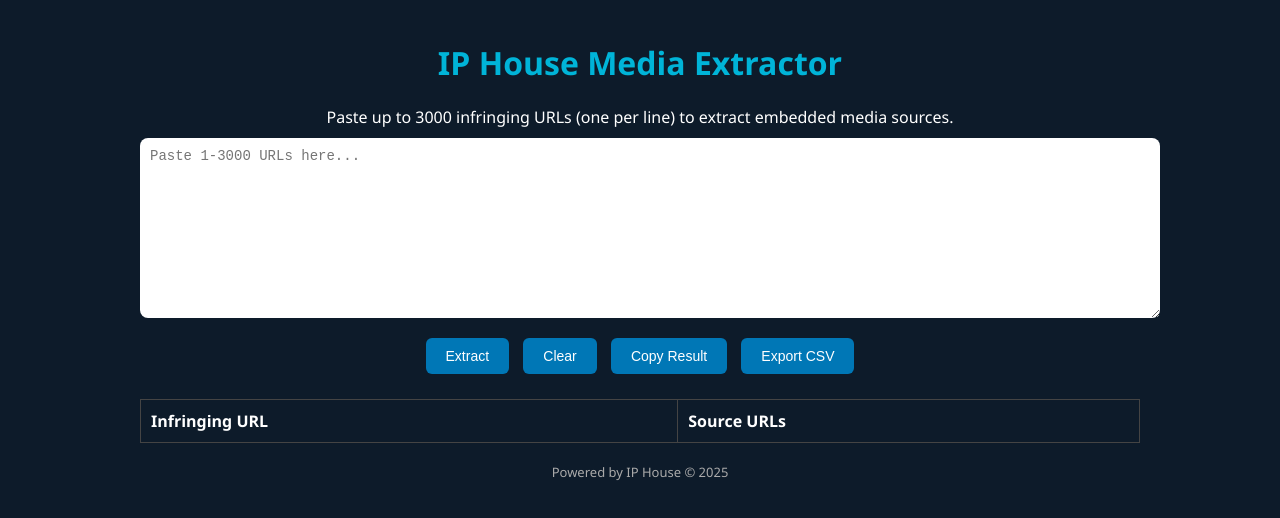
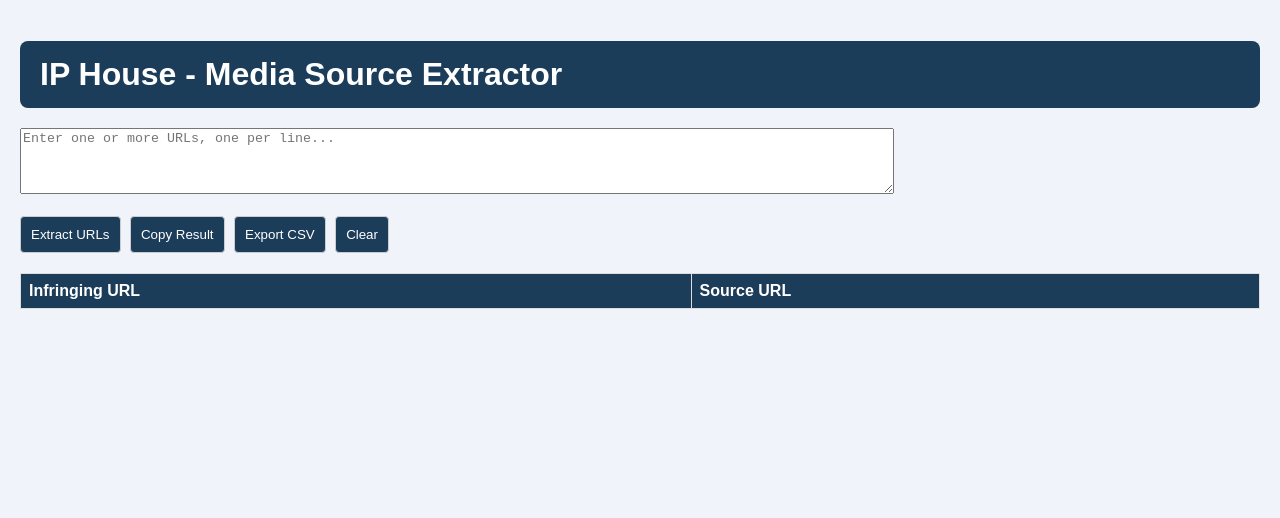
Before and after one commit to kumarnavin56324/ip-house-scraper, a website: page index.html in a window 1280 px wide. Drawn offline with Linux system fonts and the light colour scheme.

Commit message:
Add files via upload

```diff
--- a/index.html
+++ b/index.html
@@ -1,32 +1,117 @@
+
 <!DOCTYPE html>
 <html lang="en">
 <head>
   <meta charset="UTF-8" />
-  <meta name="viewport" content="width=device-width, initial-scale=1.0"/>
-  <title>IP House Media Extractor</title>
-  <link rel="stylesheet" href="styles.css" />
+  <meta name="viewport" content="width=device-width, initial-scale=1.0" />
+  <title>IP House - Media Source Extractor</title>
+  <style>
+    body {
+      font-family: Arial, sans-serif;
+      background-color: #f0f4fa;
+      margin: 0;
+      padding: 20px;
+      color: #333;
+    }
+    h1 {
+      color: #fff;
+      background-color: #1c3d5a;
+      padding: 15px 20px;
+      border-radius: 8px;
+      margin-bottom: 20px;
+    }
+    input, button {
+      padding: 10px;
+      margin-right: 5px;
+      border: 1px solid #ccc;
+      border-radius: 4px;
+    }
+    button {
+      background-color: #1c3d5a;
+      color: white;
+      cursor: pointer;
+    }
+    button:hover {
+      background-color: #2d567c;
+    }
+    table {
+      width: 100%;
+      border-collapse: collapse;
+      margin-top: 20px;
+    }
+    th, td {
+      border: 1px solid #ddd;
+      padding: 8px;
+      text-align: left;
+    }
+    th {
+      background-color: #1c3d5a;
+      color: white;
+    }
+  </style>
 </head>
 <body>
-  <div class="container">
-    <h1>IP House Media Extractor</h1>
-    <p class="subtitle">Paste up to 3000 infringing URLs (one per line) to extract embedded media sources.</p>
-    <textarea id="inputUrls" placeholder="Paste 1-3000 URLs here..."></textarea>
-    <div class="actions">
-      <button onclick="extract()">Extract</button>
-      <button onclick="clearOutput()">Clear</button>
+  <h1>IP House - Media Source Extractor</h1>
+  <textarea id="urlInput" rows="4" style="width: 70%;" placeholder="Enter one or more URLs, one per line..."></textarea>
+  <br><br>
+  <button onclick="extractMedia()">Extract URLs</button>
   <button onclick="copyResult()">Copy Result</button>
   <button onclick="exportCSV()">Export CSV</button>
-    </div>
+  <button onclick="clearTable()">Clear</button>
   <table id="resultTable">
     <thead>
-        <tr><th>Infringing URL</th><th>Source URLs</th></tr>
+      <tr><th>Infringing URL</th><th>Source URL</th></tr>
     </thead>
     <tbody></tbody>
   </table>
-    <footer>
-      <p>Powered by IP House © 2025</p>
-    </footer>
-  </div>
-  <script src="script.js"></script>
+
+  <script>
+    async function extractMedia() {
+      const input = document.getElementById("urlInput").value.trim();
+      const urls = input.split("\n").map(u => u.trim()).filter(Boolean);
+      const table = document.querySelector("#resultTable tbody");
+      table.innerHTML = "";
+      for (const url of urls) {
+        try {
+          const res = await fetch(`/extract?url=${encodeURIComponent(url)}`);
+          const data = await res.json();
+          if (data.sources.length) {
+            data.sources.forEach(source => {
+              const row = table.insertRow();
+              row.insertCell(0).textContent = url;
+              row.insertCell(1).textContent = source;
+            });
+          } else {
+            const row = table.insertRow();
+            row.insertCell(0).textContent = url;
+            row.insertCell(1).textContent = "No media found";
+          }
+        } catch (err) {
+          const row = table.insertRow();
+          row.insertCell(0).textContent = url;
+          row.insertCell(1).textContent = "Error fetching URL";
+        }
+      }
+    }
+    function copyResult() {
+      const text = [...document.querySelectorAll("#resultTable tbody tr")]
+        .map(row => [...row.cells].map(td => td.textContent).join("\t"))
+        .join("\n");
+      navigator.clipboard.writeText(text);
+    }
+    function exportCSV() {
+      const rows = [["Infringing URL", "Source URL"], ...[...document.querySelectorAll("#resultTable tbody tr")]
+        .map(row => [...row.cells].map(td => td.textContent))];
+      const csv = rows.map(r => r.join(",")).join("\n");
+      const blob = new Blob([csv], { type: "text/csv" });
+      const a = document.createElement("a");
+      a.href = URL.createObjectURL(blob);
+      a.download = "media_sources.csv";
+      a.click();
+    }
+    function clearTable() {
+      document.querySelector("#resultTable tbody").innerHTML = "";
+    }
+  </script>
 </body>
 </html>
--- a/package.json
+++ b/package.json
@@ -1,13 +1,11 @@
+
 {
-  "name": "ip-house-tool",
+  "name": "ip-house-scraper",
   "version": "1.0.0",
-  "description": "IP House Media Extractor - Bulk URL Media Source Extractor Tool",
   "main": "server.js",
   "scripts": {
     "start": "node server.js"
   },
-  "author": "Naveen Kumar",
-  "license": "MIT",
   "dependencies": {
     "axios": "^1.6.0",
     "cheerio": "^1.0.0-rc.12",
```
Also changed, not shown: server.js (+33 -31 lines). Lines whose indentation alone changed are shown as unchanged.
